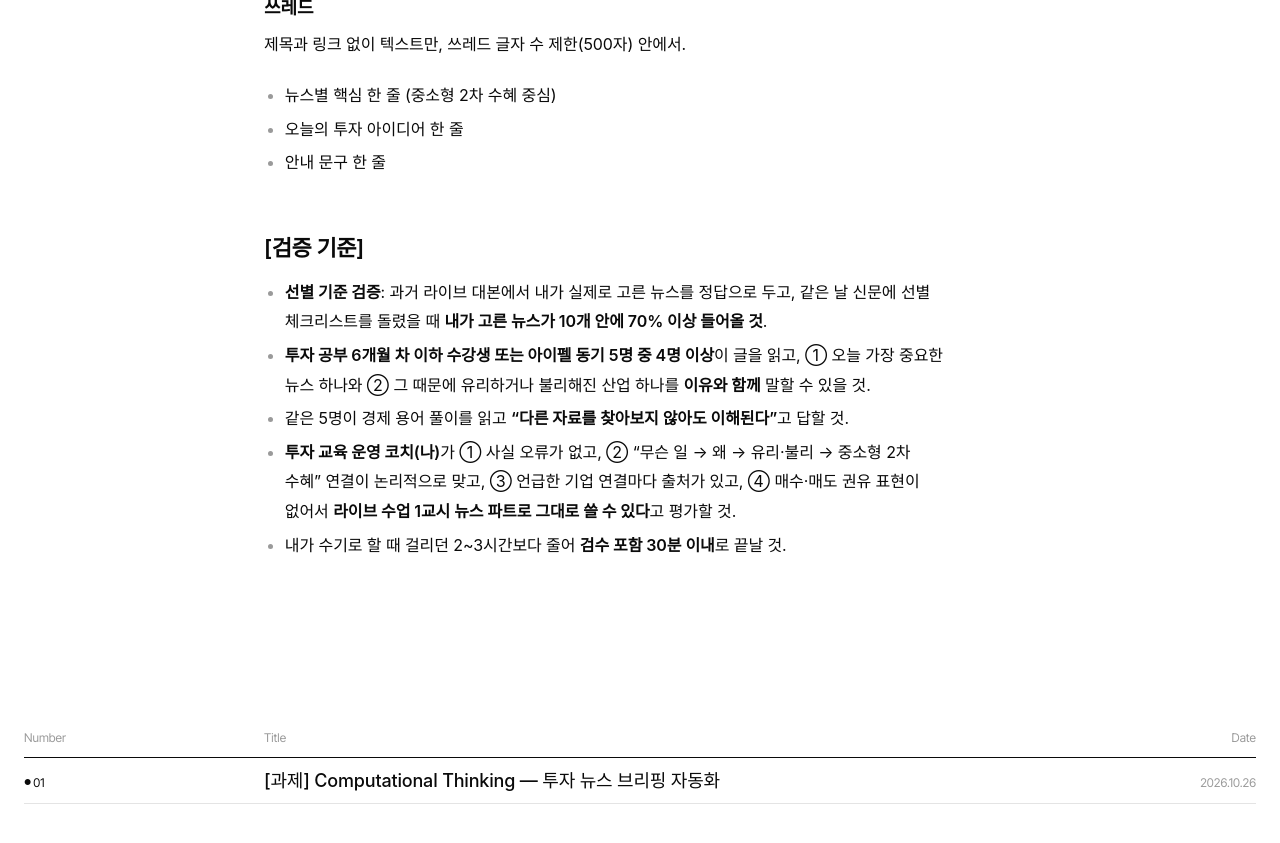
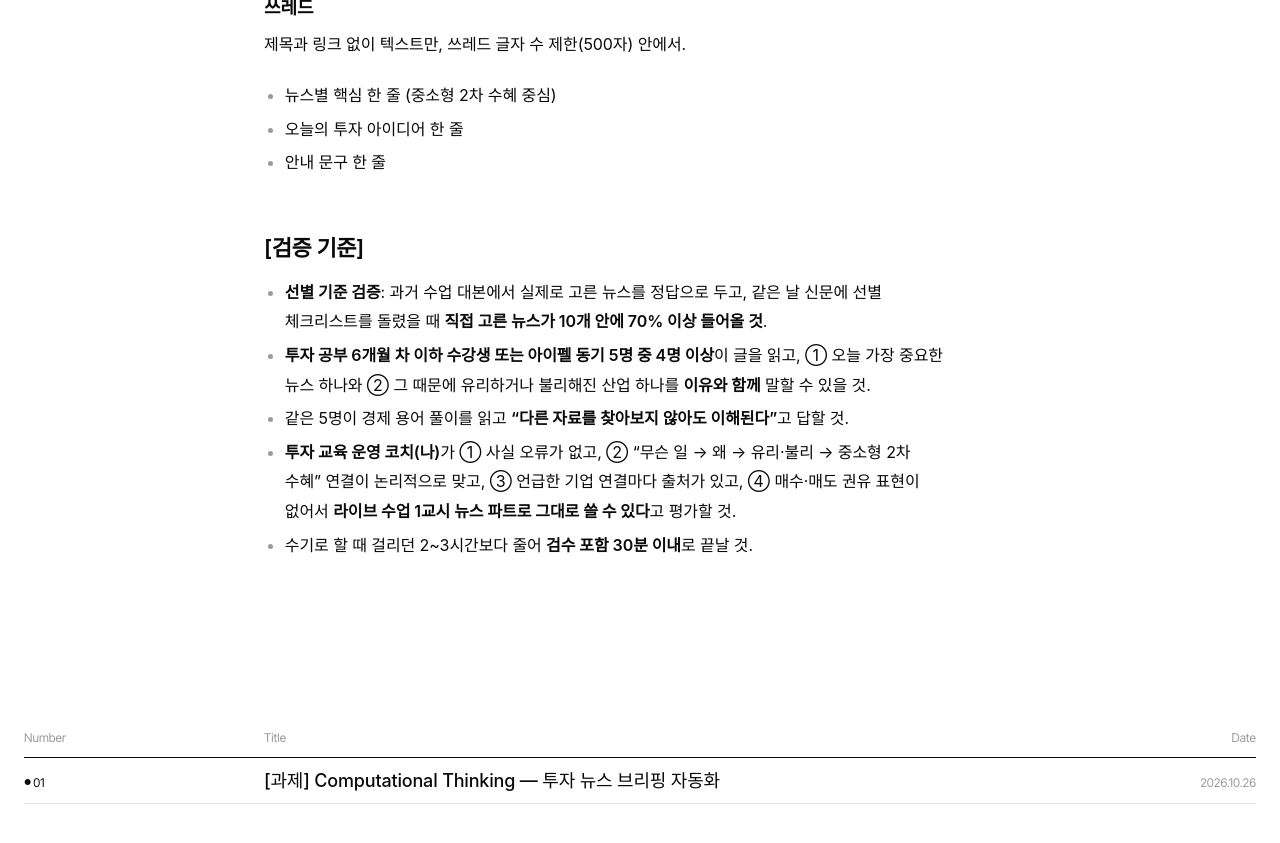
Before and after one commit to k-im-rose/k-im-rose.github.io, a Jekyll site: the page built from _posts/2026-10-26-computational-thinking.md, in a window 1280 px wide and 900 px high, scrolled down 5135 px. Shown: the top 843 px of the window. Built offline with Jekyll 4.4.1, drawn with Linux system fonts in a browser that asks for light colours; some web fonts are replaced; some of the changed text lies outside the part shown.

Commit message:
Update 2026-10-26-computational-thinking.md

```diff
--- a/_posts/2026-10-26-computational-thinking.md
+++ b/_posts/2026-10-26-computational-thinking.md
@@ -140,8 +140,8 @@ section: ai-lab
 
 ### [검증 기준]
 
-- **선별 기준 검증**: 과거 라이브 대본에서 내가 실제로 고른 뉴스를 정답으로 두고, 같은 날 신문에 선별 체크리스트를 돌렸을 때 **내가 고른 뉴스가 10개 안에 70% 이상 들어올 것**.
+- **선별 기준 검증**: 과거 수업 대본에서 실제로 고른 뉴스를 정답으로 두고, 같은 날 신문에 선별 체크리스트를 돌렸을 때 **직접 고른 뉴스가 10개 안에 70% 이상 들어올 것**.
 - **투자 공부 6개월 차 이하 수강생 또는 아이펠 동기 5명 중 4명 이상**이 글을 읽고, ① 오늘 가장 중요한 뉴스 하나와 ② 그 때문에 유리하거나 불리해진 산업 하나를 **이유와 함께** 말할 수 있을 것.
 - 같은 5명이 경제 용어 풀이를 읽고 **"다른 자료를 찾아보지 않아도 이해된다"**고 답할 것.
 - **투자 교육 운영 코치(나)**가 ① 사실 오류가 없고, ② "무슨 일 → 왜 → 유리·불리 → 중소형 2차 수혜" 연결이 논리적으로 맞고, ③ 언급한 기업 연결마다 출처가 있고, ④ 매수·매도 권유 표현이 없어서 **라이브 수업 1교시 뉴스 파트로 그대로 쓸 수 있다**고 평가할 것.
-- 내가 수기로 할 때 걸리던 2~3시간보다 줄어 **검수 포함 30분 이내**로 끝날 것.
+- 수기로 할 때 걸리던 2~3시간보다 줄어 **검수 포함 30분 이내**로 끝날 것.
```
Also changed, not shown: other parts of _posts/2026-10-26-computational-thinking.md (+1 -1 lines).
